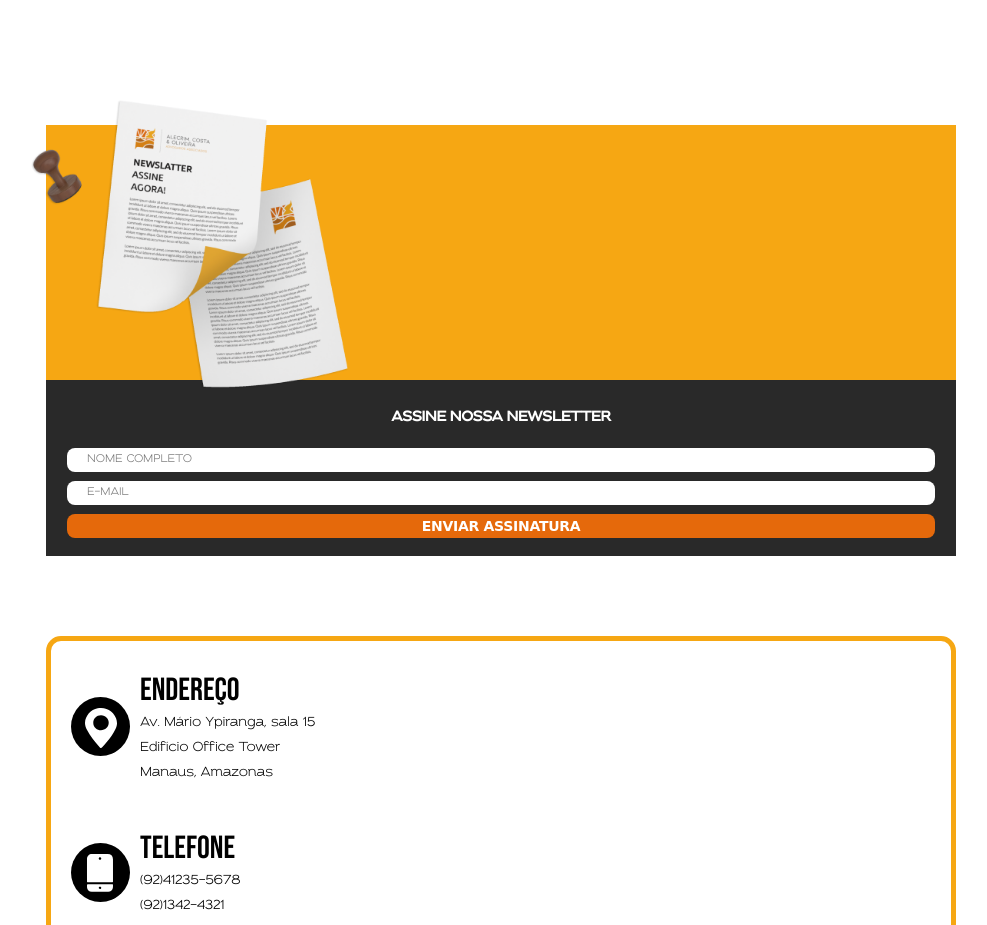
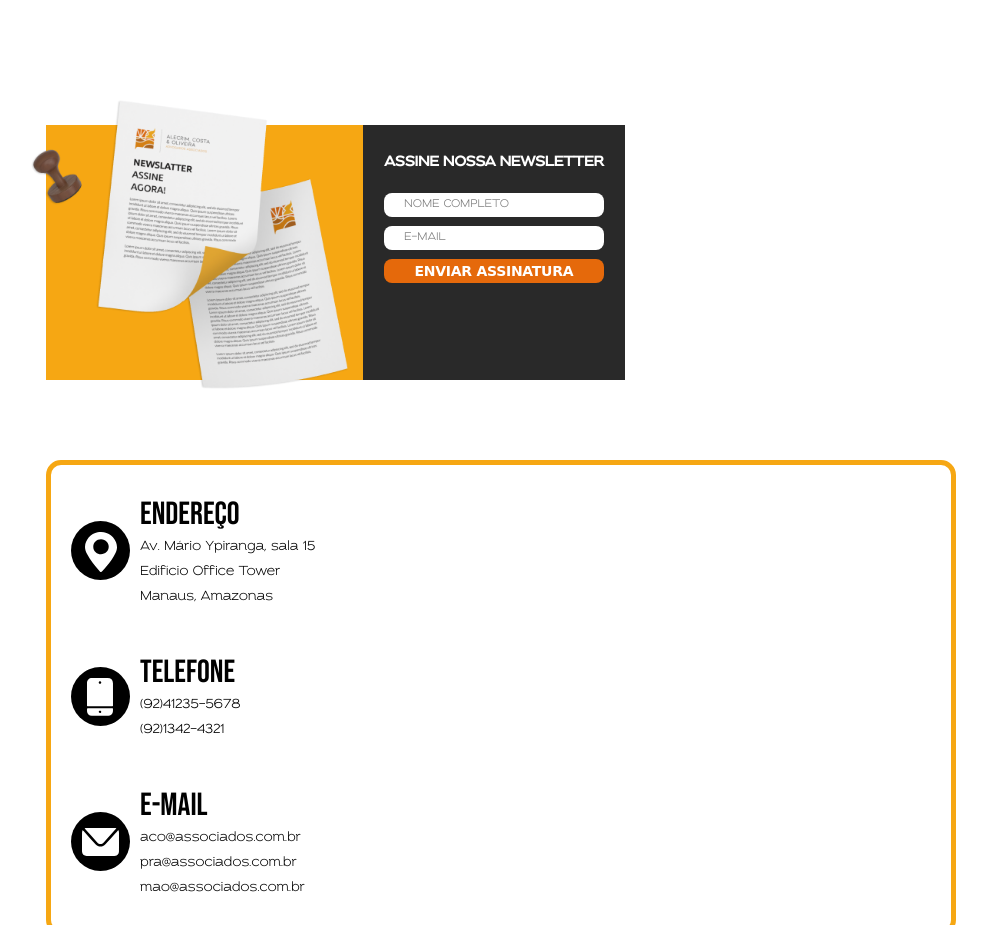
Before and after one commit to guilheermeff/aco-associados, a website with bundled scripts: page index.html in a window 1280 px wide. Shown: the part 5680-6605 px from the top of the page, without its empty margins (139-1126 px from the left). Built offline with nearby package versions, Linux system fonts and the light colour scheme; files whose address does not match are found by name.

Commit message:
add newsletter style

```diff
--- a/CSS/style.css
+++ b/CSS/style.css
@@ -382,6 +382,11 @@ footer p {
     width: 27.6rem;
     height: 9.0rem;
   }
+
+  .newsletter {
+    display: flex;
+  }
+
 }
 
 @keyframes navLinksFade {
```
